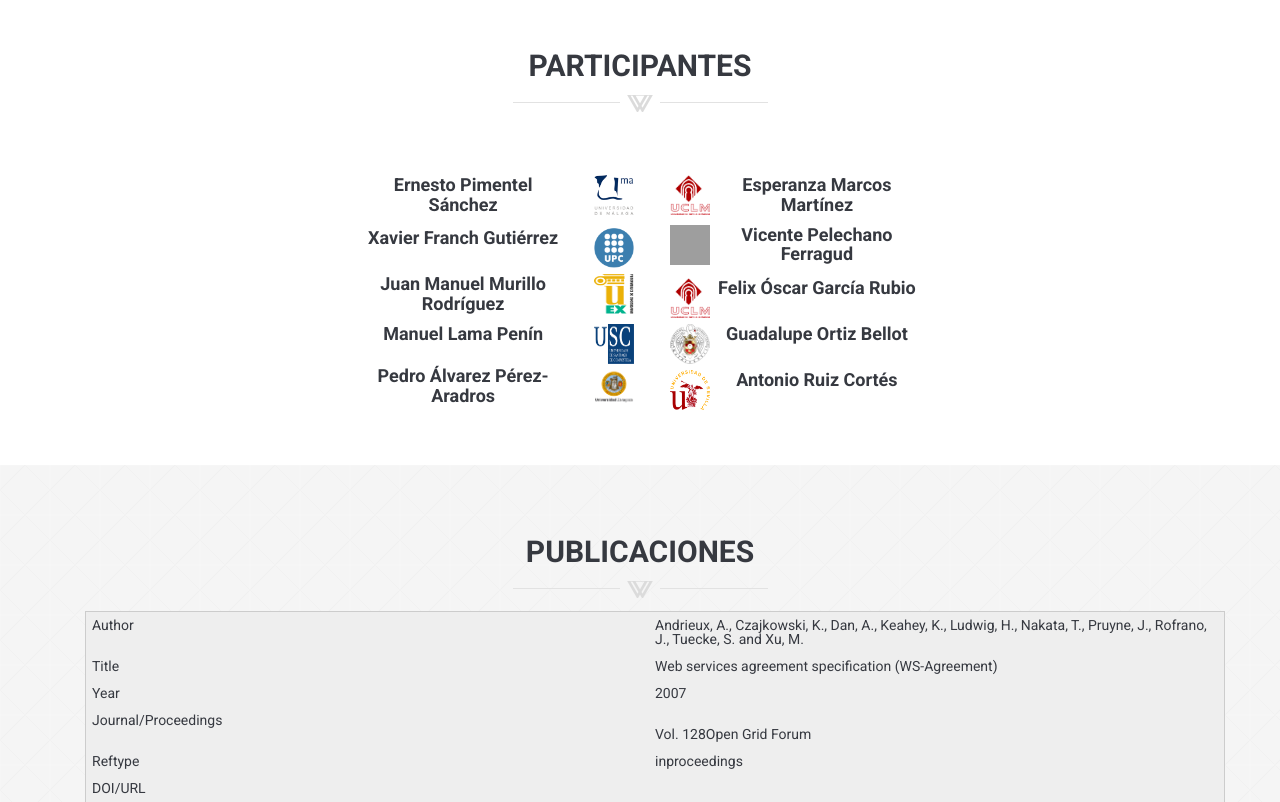
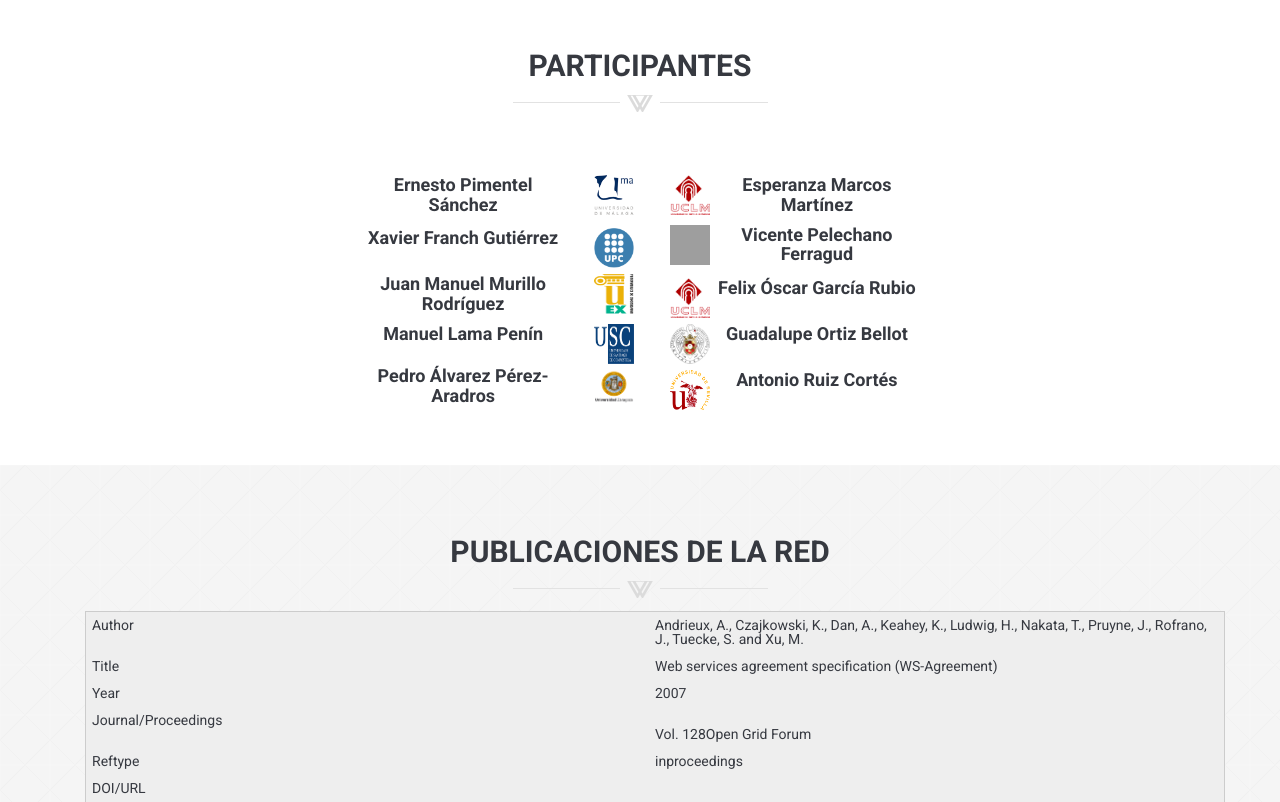
Before and after one commit to CristinaPerea/rcis, a PHP site: page / in a window 1280 px wide. Shown: the part 1109-1911 px from the top of the page. Run offline with PHP 8.4, Linux system fonts and the light colour scheme; grey boxes are pictures that could not be loaded.

Commit message:
Publicaciones de la red

```diff
--- a/index.php
+++ b/index.php
@@ -293,8 +293,9 @@
                 <div class="page-header-wrapper">
                     <div class="container">
                         <div class="page-header text-center wow fadeInDown" data-wow-delay="0.4s">
-                            <h2>Publicaciones</h2>
+                            <h2>Publicaciones de la red</h2>
                                     <div class="devider"></div>
+
                                      <div class="container">
                                          <!--<iframe class="container responsive-iframe-container-publicaciones" src="test-table-pro.html" srcolling="no"></iframe>-->
                                          <?php include("test-table-pro.html"); ?>
```
